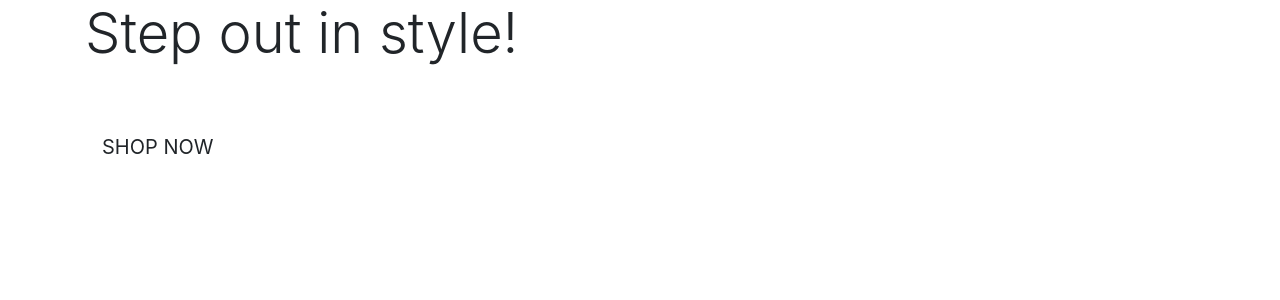
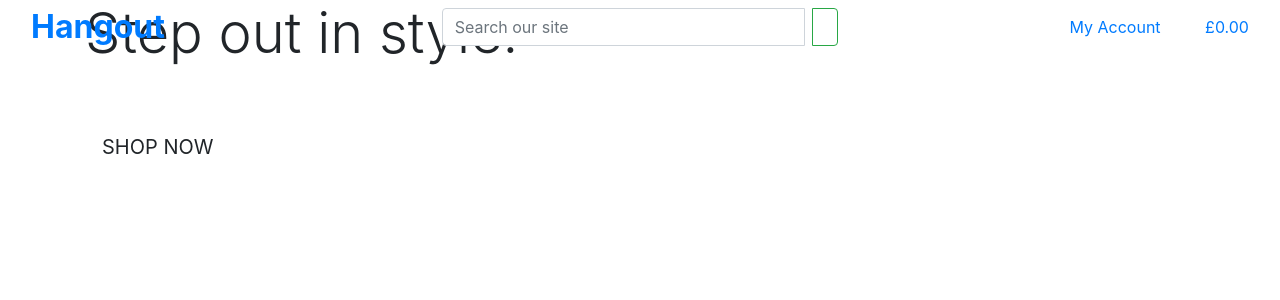
Before and after one commit to isiko1/hangout, a Django app: page / in a window 1280 px wide. Shown: the top 300 px of the page. Run offline with Django 3.2, Linux system fonts and the light colour scheme; some libraries are stand-ins or nearby versions.

Commit message:
added main page header

```diff
--- a/home/templates/home/index.html
+++ b/home/templates/home/index.html
@@ -11,7 +11,7 @@
 {% block content %}
 <div class="container h-100">
   <div class="row h-100">
-    <div class="col-6 col-md-6 my-auto">
+    <div class="col-7 col-md-6 my-auto">
       <h1 class="display-4 logo-font text-black">
         Step out in style!
       </h1>
--- a/templates/base.html
+++ b/templates/base.html
@@ -1,37 +1,31 @@
 {% load static %}
-<!doctype html>
+<!DOCTYPE html>
 <html lang="en">
-
   <head>
-	<!--Code from Mini Project-->
+    <!--Code from Mini Project and Bootstrap-->
     {% block meta %}
-	<meta http-equiv="X-UA-compatible" content="ie=edge">
-	<meta charset="utf-8">
-	<meta name="viewport" content="width=device-width, initial-scale=1, shrink-to-fit=no">
+    <meta http-equiv="X-UA-compatible" content="ie=edge" />
+    <meta charset="utf-8" />
+    <meta
+      name="viewport"
+      content="width=device-width, initial-scale=1, shrink-to-fit=no"/>
     {% endblock %}
 
     {% block extrameta %}
     {% endblock %}
 
     {% block corecss %}
-	<link rel="stylesheet" href="https://stackpath.bootstrapcdn.com/bootstrap/4.3.1/css/bootstrap.min.css"
-		integrity="sha384-ggOyR0iXCbMQv3Xipma34MD+dH/1fQ784/j6cY/iJTQUOhcWr7x9JvoRxT2MZw1T" crossorigin="anonymous">
-	<link rel="stylesheet" type="text/css" href="{% static 'css/base.css' % }">
+    <link rel="stylesheet" href="https://stackpath.bootstrapcdn.com/bootstrap/4.3.1/css/bootstrap.min.css" integrity="sha384-ggOyR0iXCbMQv3Xipma34MD+dH/1fQ784/j6cY/iJTQUOhcWr7x9JvoRxT2MZw1T" crossorigin="anonymous"/>
+    <link rel="stylesheet" type="text/css" href="{% static 'css/base.css' % }"/>
     {% endblock %}
 
     {% block extracss %}
     {% endblock %}
 
     {% block corejs%}
-    <script src=" https://code.jquery.com/jquery-3.3.1.slim.min.js"
-		integrity="sha384-q8i/X+965DzO0rT7abK41JStQIAqVgRVzpbzo5smXKp4YfRvH+8abtTE1Pi6jizo" crossorigin="anonymous">
-	</script>
-	<script src="https://cdnjs.cloudflare.com/ajax/libs/popper.js/1.14.7/umd/popper.min.js"
-		integrity="sha384-UO2eT0CpHqdSJQ6hJty5KVphtPhzWj9WO1clHTMGa3JDZwrnQq4sF86dIHNDz0W1" crossorigin="anonymous">
-	</script>
-	<script src="https://stackpath.bootstrapcdn.com/bootstrap/4.3.1/js/bootstrap.min.js"
-		integrity="sha384-JjSmVgyd0p3pXB1rRibZUAYoIIy6OrQ6VrjIEaFf/nJGzIxFDsf4x0xIM+B07jRM" crossorigin="anonymous">
-	</script>
+    <script src=" https://code.jquery.com/jquery-3.3.1.slim.min.js" integrity="sha384-q8i/X+965DzO0rT7abK41JStQIAqVgRVzpbzo5smXKp4YfRvH+8abtTE1Pi6jizo" crossorigin="anonymous"></script>
+    <script src="https://cdnjs.cloudflare.com/ajax/libs/popper.js/1.14.7/umd/popper.min.js" integrity="sha384-UO2eT0CpHqdSJQ6hJty5KVphtPhzWj9WO1clHTMGa3JDZwrnQq4sF86dIHNDz0W1" crossorigin="anonymous"></script>
+    <script src="https://stackpath.bootstrapcdn.com/bootstrap/4.3.1/js/bootstrap.min.js" integrity="sha384-JjSmVgyd0p3pXB1rRibZUAYoIIy6OrQ6VrjIEaFf/nJGzIxFDsf4x0xIM+B07jRM" crossorigin="anonymous"></script>
     {% endblock %}
 
     {% block extrajs %}
@@ -42,21 +36,76 @@
   </head>
 
   <body>
-	<header class="container-fluid fixed-top"></header>
-
+    <header class="container-fluid fixed-top">
+    <div class="row">
+    <div class="col-12 col-lg-4 my-auto py-1 py-lg-0 text-center text-lg-left">
+      <a href="{% url 'home' %}" class="nav-link main-logo-link">
+        <h2 class="logo-font text-black my-0"><strong>Hangout</strong></h2>
+      </a>
+    </div>
+    <div class="col-12 col-lg-4 my-auto py-1 py-lg-0">
+      <form method="GET" action="">
+        <div class="input-group w-100">
+          <input class="form-control mr-sm-2" type="text" name="q" placeholder="Search our site"/>
+          <div class="input-group-append">
+            <button
+              class="form-control btn btn-outline-success my-2 my-sm-0" type="submit">
+              <span class="icon">
+                <i class="fas fa-search"></i>
+              </span>
+            </button>
+          </div>
+        </div>
+      </form>
+    </div>
+    <div class="col-12 col-lg-4 my-auto py-1 py-lg-0">
+      <ul class="list-inline list-unstyled text-center text-lg-right my-0">
+        <li class="list-inline-item dropdown">
+          <a class="text-black nav-link" href="#" id="user-options" data-toggle="dropdown" aria-haspopup="true" aria-expanded="false">
+            <div class="text-center">
+              <div><i class="fas fa-user fa-lg"></i></div>
+              <p class="my-0">My Account</p>
+            </div>
+          </a>
+          <div class="dropdown-menu border-0" aria-labelledby="user-options">
+            {% if request.user.is_authenticated %}
+            {% if request.user.is_superuser %}
+            <a href="" class="dropdown-item">Product Management</a>
+            {% endif %}
+            <a href="" class="dropdown-item">My Profile</a>
+            <a href="{% url 'account_logout' %}" class="dropdown-item">Logout</a>
+            {% else %}
+            <a href="{% url 'account_signup' %}" class="dropdown-item">Register</a>
+            <a href="{% url 'account_login' %}" class="dropdown-item">Login</a>
+            {% endif %}
+          </div>
+        </li>
+        <li class="list-inline-item">
+          <a class="{% if grand_total %}text-info font-weight-bold{% else %}text-black{% endif %} nav-link" href="">
+            <div class="text-center">
+              <div><i class="fas fa-shopping-bag fa-lg"></i></div>
+              <p class="my-0">
+                {% if grand_total %}
+                ${{ grand_total|floatformat:2 }}
+                {% else %}
+                £0.00
+                {% endif %}
+              </p>
+            </div>
+          </a>
+        </li>
+      </ul>
+    </div>
+    </div>
+    </header>
     {% if messages %}
     <div class="message-container"></div>
     {% endif %}
-
     {% block page-header %}
     {% endblock %}
-
     {% block content%}
     {% endblock %}
-
     {% block postloadjs%}
     {% endblock %}
-
   </body>
-
 </html>
```
Lines whose indentation alone changed are shown as unchanged.
